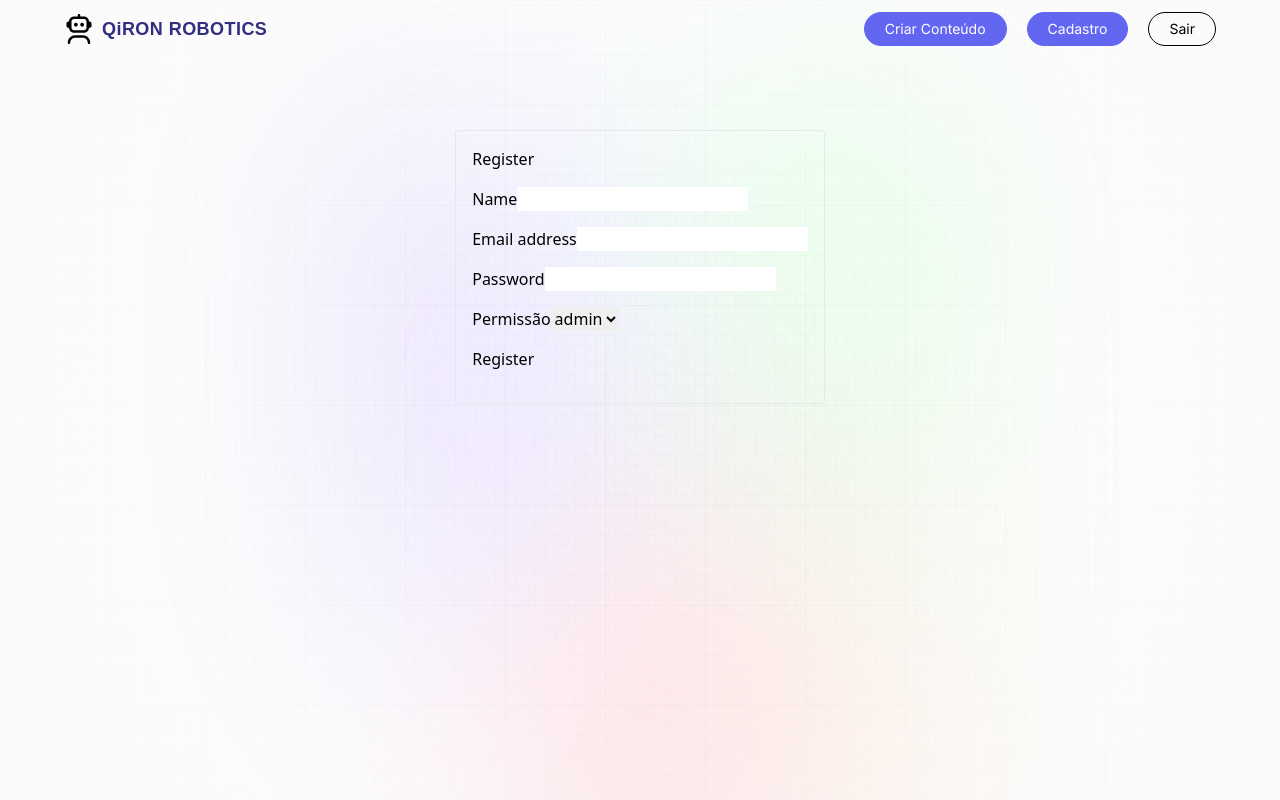
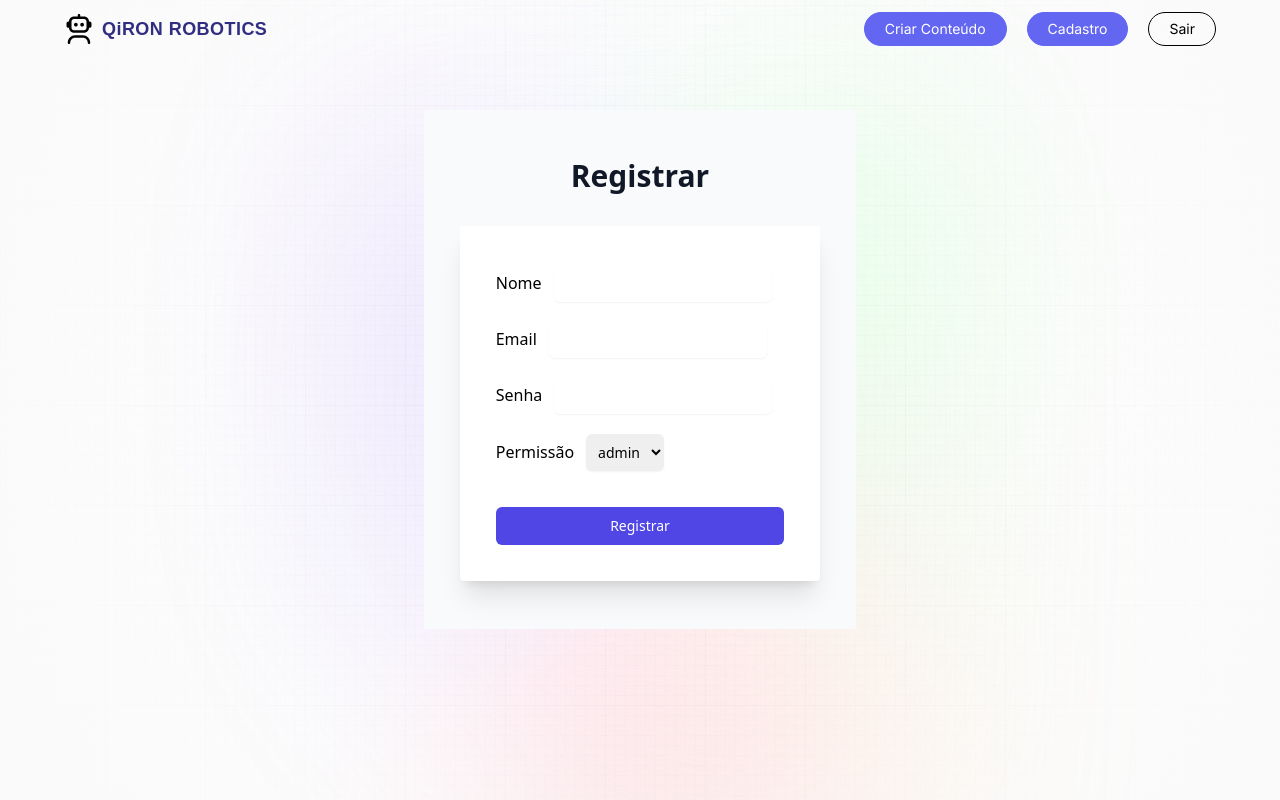
Before and after one commit to Aela-ui/content-manager-next13, a Next.js app: page /register in a window 1280 px wide. Built offline with nearby package versions, Linux system fonts and the light colour scheme.

Commit message:
login e cadastro form

```diff
--- a/components/Form.jsx
+++ b/components/Form.jsx
@@ -1,4 +1,5 @@
 import Link from "next/link"
+import MultipleSelect from "./MultipleSelect"
 
 const Form = ({
     type, content, setContent, submitting, handleSubmit, }) => {
@@ -46,13 +47,13 @@
                             (Educação, Autismo, Psicologia, Saúde...)
                         </span>
                     </span>
+                    <MultipleSelect />
                 </label>
 
                 <label>
                     <span className="font-satoshi font-semibold text-base text-gray-700">
                         Selecione o Arquivo
                     </span>
-
                     <input
                         type="file"
                         onChange={(e) => setContent({ ...content,
--- a/components/LoginForm.jsx
+++ b/components/LoginForm.jsx
@@ -1,64 +1,51 @@
-"use client";
+'use client';
 
-import Link from "next/link";
-import React, { useState } from "react";
-import { signIn, signOut } from "next-auth/react";
+import * as React from 'react';
 
-const LoginForm = () => {
-  const [email, setEmail] = useState("");
-  const [password, setPassword] = useState("");
-
-  const submitHandler = (e) => {
-    e.preventDefault();
+export default function LoginForm() {
+  const handleSubmit = (event) => {
+    event.preventDefault();
+    const data = new FormData(event.currentTarget);
+    console.log({
+      email: data.get('email'),
+      password: data.get('password'),
+    });
   };
 
   return (
-    <div className="container container-fluid">
-      <div className="row mt-5 d-flex justify-content-center">
-        <div className="col-10 col-lg-5 ">
-          <form
-            className="border border-secondary rounded p-4"
-            onSubmit={submitHandler}
-          >
-            <h1 className="mb-4">Login</h1>
-            <div className="form-outline mb-4">
-              <label className="form-label" for="email_field">
-                Email address
-              </label>
-              <input
-                type="email"
-                id="email_field"
-                className="form-control"
-                value={email}
-                onChange={(e) => setEmail(e.target.value)}
-              />
+    <div class="flex items-center justify-center bg-gray-50 py-12 px-4 sm:px-6 lg:px-9">
+      <div class="max-w-md w-full space-y-8">
+        <div>
+          <h2 class="text-center text-3xl font-extrabold text-gray-900">
+            Login
+          </h2>
+        </div>
+
+        <div class="rounded bg-white max-w-md rounded overflow-hidden shadow-xl p-9">
+          <form class="space-y-4" action="#" method="POST">
+            <input type="hidden" name="remember" value="True"/>
+            <div class="rounded-md shadow-sm -space-y-px">
+              <div class="grid gap-6">
+                <div class="col-span-12">
+                  <label for="first_name" class="block text-sm font-medium text-gray-700">Usuário</label>
+                  <input type="text" name="first_name" id="first_name" autocomplete="given-name" class="mt-1 p-3 focus:ring-indigo-500 focus:border-indigo-500 block w-full shadow-sm sm:text-sm border-gray-300 rounded-md"/>
+                </div>
+
+                <div class="col-span-12">
+                  <label for="email_address" class="block text-sm font-medium text-gray-700">Senha</label>
+                  <input type="text" name="email_address" id="email_address" autocomplete="email" class="mt-1 p-3 focus:ring-indigo-500 focus:border-indigo-500 block w-full shadow-sm sm:text-sm border-gray-300 rounded-md"/>
+                </div>
+              </div>
             </div>
 
-            <div className="form-outline mb-4">
-              <label className="form-label" for="password_field">
-                Password
-              </label>
-              <input
-                type="password"
-                id="password_field"
-                className="form-control"
-                value={password}
-                onChange={(e) => setPassword(e.target.value)}
-              />
+            <div>
+              <button type="submit" class="mt-9 group relative w-full flex justify-center py-2 px-4 border border-transparent text-sm font-medium rounded-md text-white bg-indigo-600 hover:bg-indigo-700 focus:outline-none focus:ring-2 focus:ring-offset-2 focus:ring-indigo-500">
+                Entrar
+              </button>
             </div>
-
-            <button
-              type="submit"
-              className="btn btn-block w-100 btn-primary btn-block mb-4"
-            >
-              Sign in
-            </button>
-
           </form>
-        </div>
       </div>
-    </div>
+	  </div>
+  </div>
   );
-};
-
-export default LoginForm;
+}
--- /dev/null
+++ b/components/MultipleSelect.jsx
@@ -0,0 +1,82 @@
+import * as React from 'react';
+import { useTheme } from '@mui/material/styles';
+import OutlinedInput from '@mui/material/OutlinedInput';
+import InputLabel from '@mui/material/InputLabel';
+import MenuItem from '@mui/material/MenuItem';
+import FormControl from '@mui/material/FormControl';
+import Select from '@mui/material/Select';
+
+const ITEM_HEIGHT = 48;
+const ITEM_PADDING_TOP = 8;
+const MenuProps = {
+  PaperProps: {
+    style: {
+      maxHeight: ITEM_HEIGHT * 4.5 + ITEM_PADDING_TOP,
+      width: 250,
+    },
+  },
+};
+
+const categorias = [
+  'Oliver Hansen',
+  'Van Henry',
+  'April Tucker',
+  'Ralph Hubbard',
+  'Omar Alexander',
+  'Carlos Abbott',
+  'Miriam Wagner',
+  'Bradley Wilkerson',
+  'Virginia Andrews',
+  'Kelly Snyder',
+];
+
+function getStyles(name, personName, theme) {
+  return {
+    fontWeight:
+      personName.indexOf(name) === -1
+        ? theme.typography.fontWeightRegular
+        : theme.typography.fontWeightMedium,
+  };
+}
+
+export default function MultipleSelect() {
+  const theme = useTheme();
+  const [personName, setPersonName] = React.useState([]);
+
+  const handleChange = (event) => {
+    const {
+      target: { value },
+    } = event;
+    setPersonName(
+      // On autofill we get a stringified value.
+      typeof value === 'string' ? value.split(',') : value,
+    );
+  };
+
+  return (
+    <div>
+      <FormControl sx={{ m: 1, width: 300 }}>
+        <InputLabel id="demo-multiple-name-label">Categoria</InputLabel>
+        <Select
+          labelId="demo-multiple-name-label"
+          id="demo-multiple-name"
+          multiple
+          value={personName}
+          onChange={handleChange}
+          input={<OutlinedInput label="Categoria" />}
+          MenuProps={MenuProps}
+        >
+          {categorias.map((name) => (
+            <MenuItem
+              key={name}
+              value={name}
+              style={getStyles(name, personName, theme)}
+            >
+              {name}
+            </MenuItem>
+          ))}
+        </Select>
+      </FormControl>
+    </div>
+  );
+}
--- a/components/Nav.jsx
+++ b/components/Nav.jsx
@@ -3,18 +3,13 @@
 import Link from "next/link";
 import Image from "next/image";
 import { useState, useEffect } from "react";
-import { signIn, signOut, useSession, getProviders } from 'next-auth/react';
 
 const Nav = () => {
-    const [session, setSession] = useState(false);
-
-    function handleSignOut(){
-        signOut()
-    }
+    const [session, setSession] = useState(true);
 
     return (
         // <div>
-        //     {session ? User({session. handleSignOut}):Guest()}
+        //     {session ? User():Guest()}
         // </div>
 
         <nav className="flex-between w-full mb-16 pt-3">
@@ -38,7 +33,7 @@
                         Cadastro
                     </Link>
 
-                    <button type="button" onClick={handleSignOut} className="outline_btn">
+                    <button type="button" className="outline_btn">
                         Sair
                     </button>
                 </div>
@@ -59,11 +54,12 @@
             <p className="logo_text">QiRON ROBOTICS</p>
         </Link>
     </nav>
+
 }
 
 //user authorized
 function User(){
-    <nav className="flex-between w-full mb-16 pt-3">
+   <nav className="flex-between w-full mb-16 pt-3">
         <Link href="/" className="flex gap-2 flex-center">
             <Image src="/assets/images/user-robot.svg" alt="web logo"
             width={30}
@@ -84,12 +80,13 @@
                     Cadastro
                 </Link>
 
-                <button type="button" onClick={signOut} className="outline_btn">
+                <button type="button" className="outline_btn">
                     Sair
                 </button>
             </div>
         </div>
     </nav>
+
 }
 
 export default Nav
--- a/components/RegisterForm.jsx
+++ b/components/RegisterForm.jsx
@@ -13,36 +13,43 @@
   };
 
   return (
-    <div className="container container-fluid">
-      <div className="row mt-5 d-flex justify-content-center">
-        <div className="col-10 col-lg-5 ">
+    <div class="flex items-center justify-center bg-gray-50 py-12 px-4 sm:px-6 lg:px-9">
+      <div className="row d-flex justify-content-center">
+        <div class="max-w-md w-full space-y-8">
+          <div>
+            <h2 class="text-center text-3xl font-extrabold text-gray-900">
+              Registrar
+            </h2>
+          </div>
+
+          <div class="rounded bg-white max-w-md rounded overflow-hidden shadow-xl p-9">
           <form
-            className="border border-secondary rounded p-4"
+            class="space-y-4"
             onSubmit={submitHandler}
           >
-            <h1 className="mb-4">Register</h1>
 
             <div className="form-outline mb-4">
               <label className="form-label" for="name_field">
-                Name
+                Nome
               </label>
               <input
                 type="text"
                 id="name_field"
-                className="form-control"
+                className="form-control mx-3 mt-1 p-2 focus:ring-indigo-500 focus:border-indigo-500 shadow-sm sm:text-sm border-gray-300 rounded-md"
                 value={name}
                 onChange={(e) => setName(e.target.value)}
+
               />
             </div>
 
             <div className="form-outline mb-4">
               <label className="form-label" for="email_field">
-                Email address
+                Email
               </label>
               <input
                 type="email"
                 id="email_field"
-                className="form-control"
+                className="form-control mx-3 mt-1 p-2 focus:ring-indigo-500 focus:border-indigo-500 shadow-sm sm:text-sm border-gray-300 rounded-md"
                 value={email}
                 onChange={(e) => setEmail(e.target.value)}
               />
@@ -50,12 +57,12 @@
 
             <div className="form-outline mb-4">
               <label className="form-label" for="password_field">
-                Password
+                Senha
               </label>
               <input
                 type="password"
                 id="password_field"
-                className="form-control"
+                className="form-control mx-3 mt-1 p-2 focus:ring-indigo-500 focus:border-indigo-500 shadow-sm sm:text-sm border-gray-300 rounded-md"
                 value={password}
                 onChange={(e) => setPassword(e.target.value)}
               />
@@ -68,20 +75,19 @@
               <select
                 type="select"
                 id="permissao_field"
-                className="form-control"
+                className="form-control mx-3 mt-1 p-2 focus:ring-indigo-500 focus:border-indigo-500 shadow-sm sm:text-sm border-gray-300 rounded-md"
                 onChange={(e) => setPermissao(e.target.value)}
               >
-                  <option value="{permissao}">admin</option>
+                <option value="{permissao}">admin</option>
               </select>
             </div>
-
-            <button
-              type="submit"
-              className="btn btn-block w-100 btn-primary btn-block mb-4"
-            >
-              Register
+          </form>
+          <div>
+            <button type="submit" class="mt-9 group relative w-full flex justify-center py-2 px-4 border border-transparent text-sm font-medium rounded-md text-white bg-indigo-600 hover:bg-indigo-700 focus:outline-none focus:ring-2 focus:ring-offset-2 focus:ring-indigo-500">
+              Registrar
             </button>
-          </form>
+          </div>
+        </div>
         </div>
       </div>
     </div>
--- a/package.json
+++ b/package.json
@@ -9,6 +9,10 @@
     "lint": "next lint"
   },
   "dependencies": {
+    "@emotion/react": "^11.11.0",
+    "@emotion/styled": "^11.11.0",
+    "@mui/icons-material": "^5.11.16",
+    "@mui/material": "^5.13.4",
     "autoprefixer": "10.4.14",
     "bcrypt": "^5.1.0",
     "mongodb": "^5.6.0",
```
Also changed, not shown: app/page.jsx (+0 -18 lines), 1 other file (tests, documents, lock files or other folders).
